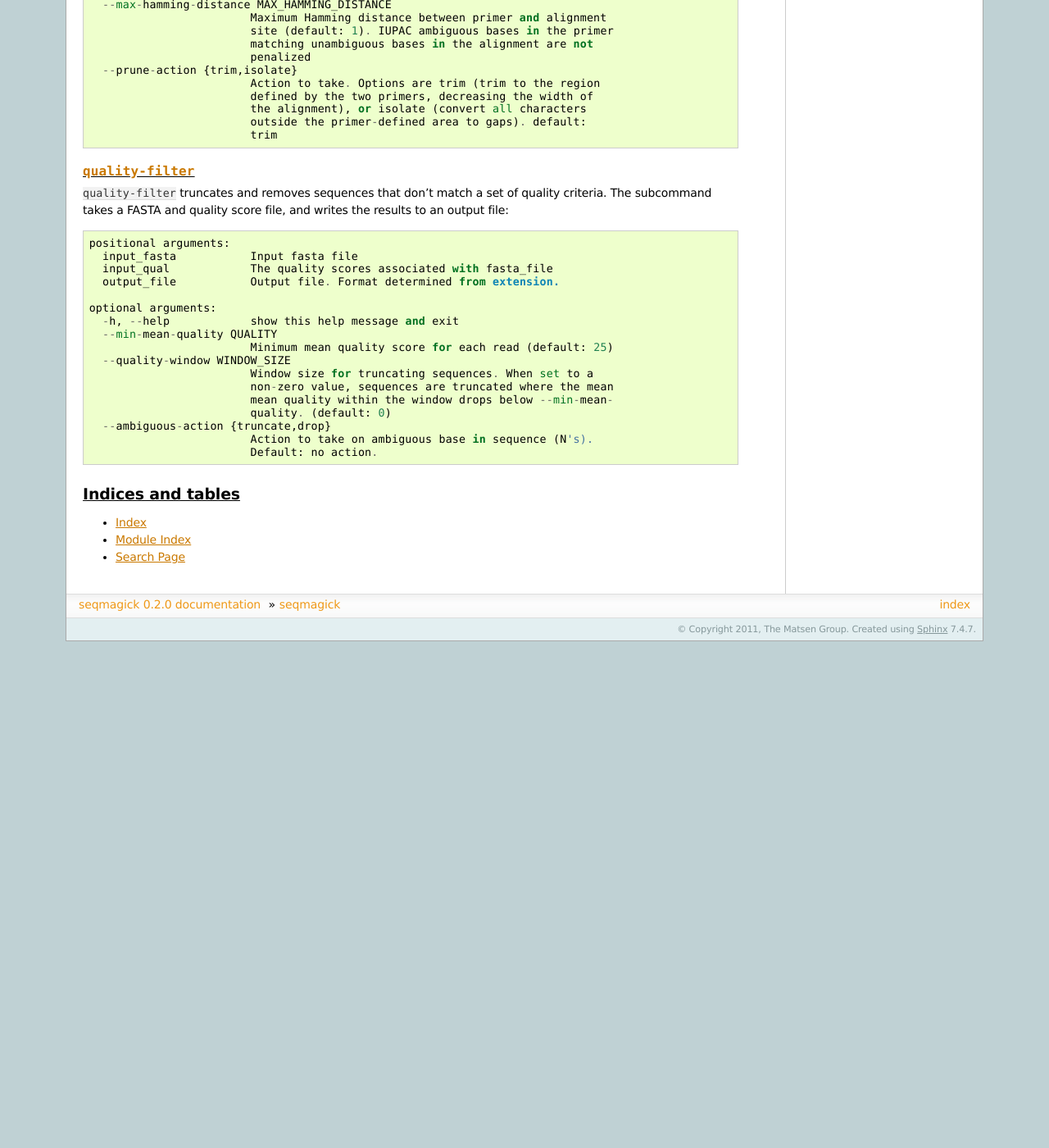
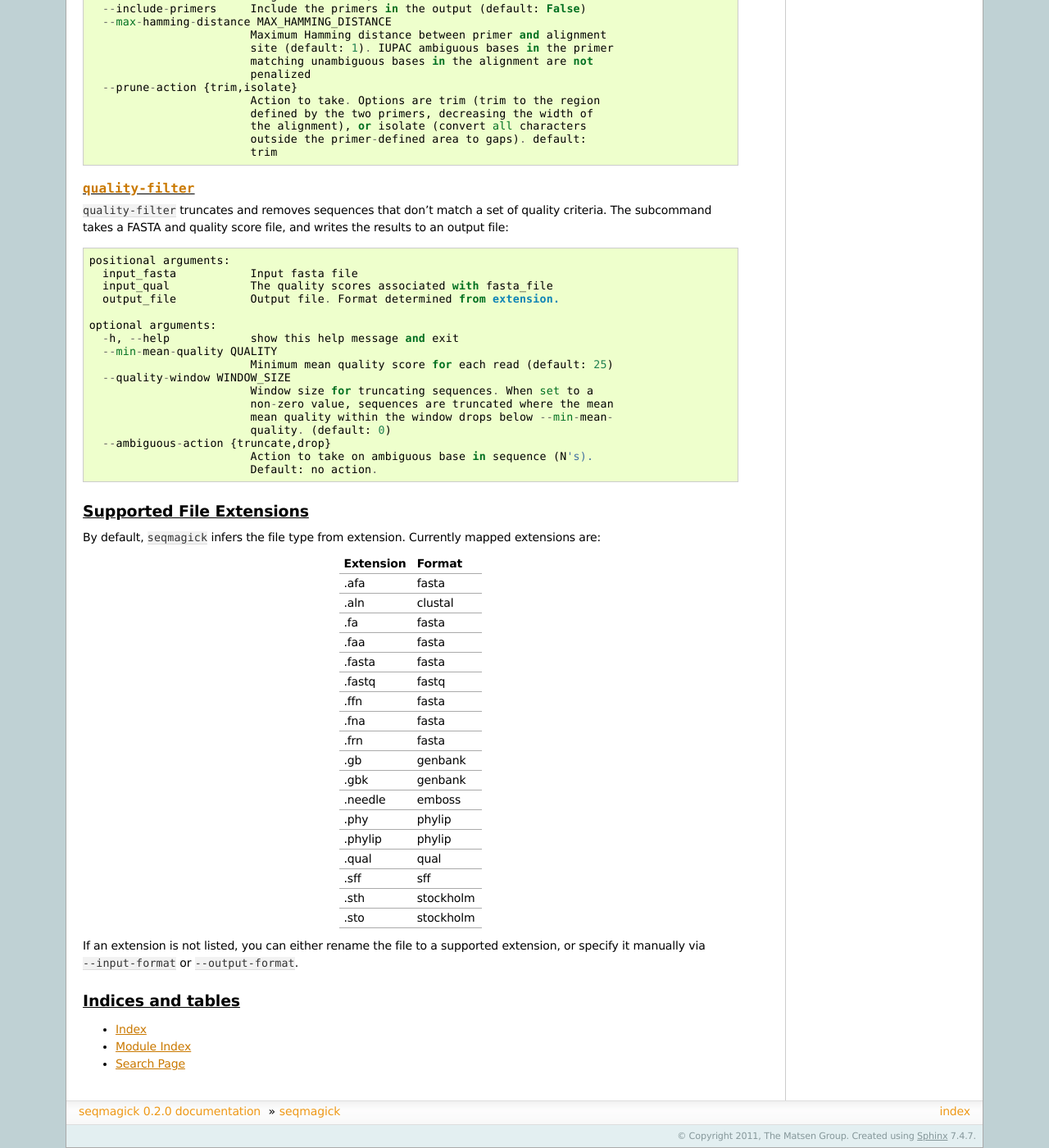
Before and after one commit to fhcrc/seqmagick, a Sphinx documentation site: the page built from docs/index.rst, in a window 1280 px wide and 1400 px high, scrolled down 4456 px. Shown: the whole window at 82% size. Built offline with Sphinx 7.4.7, drawn with Linux system fonts in a browser that asks for light colours; before the commit the page ends 5238 px from its top, so only the background shows below that; some of the changed text lies outside the part shown.

Commit message:
Add a simple list of extension mappings to docs

```diff
--- /dev/null
+++ b/docs/extensions.rst
@@ -0,0 +1,22 @@
+========= =========
+Extension Format
+========= =========
+.afa      fasta
+.aln      clustal
+.fa       fasta
+.faa      fasta
+.fasta    fasta
+.fastq    fastq
+.ffn      fasta
+.fna      fasta
+.frn      fasta
+.gb       genbank
+.gbk      genbank
+.needle   emboss
+.phy      phylip
+.phylip   phylip
+.qual     qual
+.sff      sff
+.sth      stockholm
+.sto      stockholm
+========= =========
--- a/docs/index.rst
+++ b/docs/index.rst
@@ -321,6 +321,17 @@ writes the results to an output file::
                             Action to take on ambiguous base in sequence (N's).
                             Default: no action.
 
+Supported File Extensions
+=========================
+
+By default, ``seqmagick`` infers the file type from extension. Currently mapped
+extensions are:
+
+.. include:: extensions.rst
+
+If an extension is not listed, you can either rename the file to a supported
+extension, or specify it manually via ``--input-format`` or ``--output-format``.
+
 
 Indices and tables
 ==================
--- /dev/null
+++ b/docs/make_extensions.py
@@ -0,0 +1,22 @@
+#!/usr/bin/env python
+
+from seqmagick import fileformat
+
+extension_map = fileformat.EXTENSION_TO_TYPE
+items = extension_map.items()
+items.sort()
+
+max_key_length = max((len('Extension'), max(len(k) for k in extension_map.keys())))
+max_val_length = max((len('Format'), max(len(v) for v in extension_map.values())))
+format_string = '{0:' + str(max_key_length) + 's} {1:' + str(max_val_length) + 's}'
+
+with open('extensions.rst', 'w') as fp:
+    def print_row(k, v):
+        print >> fp, format_string.format(k, v)
+    print_row('=' * max_key_length, '=' * max_val_length)
+    print_row('Extension', 'Format')
+    print_row('=' * max_key_length, '=' * max_val_length)
+    for k, v in items:
+        print_row(k, v)
+    print_row('=' * max_key_length, '=' * max_val_length)
+    print >> fp, ''
```
